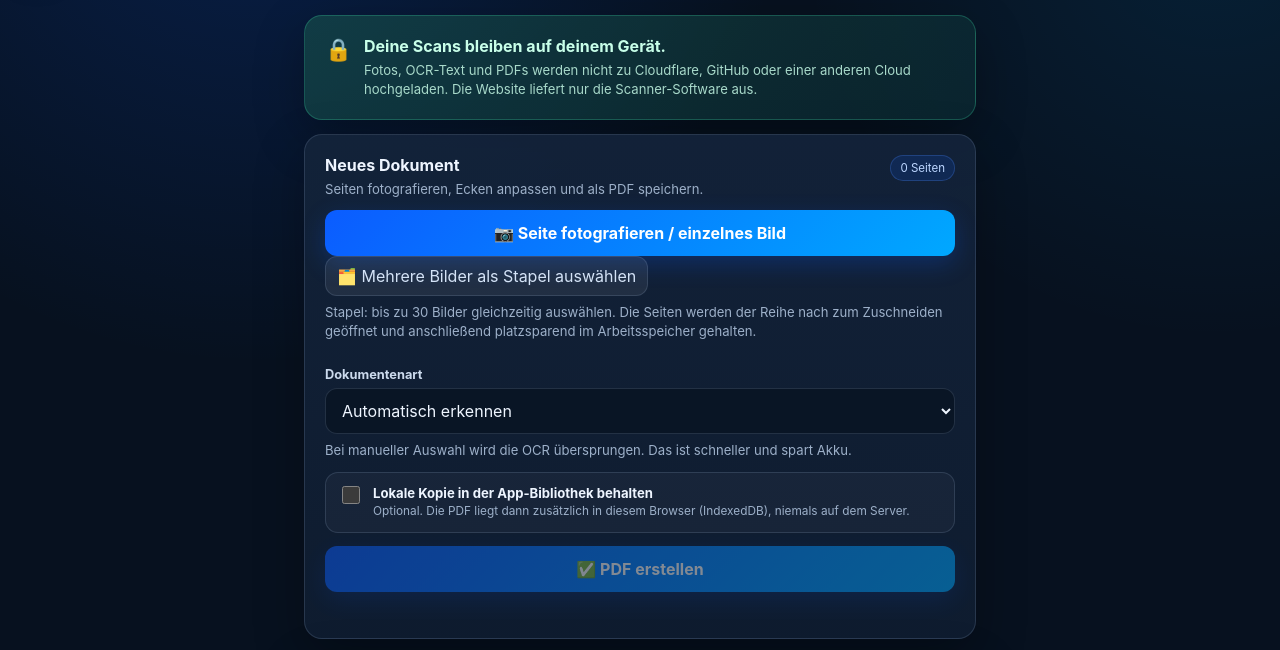
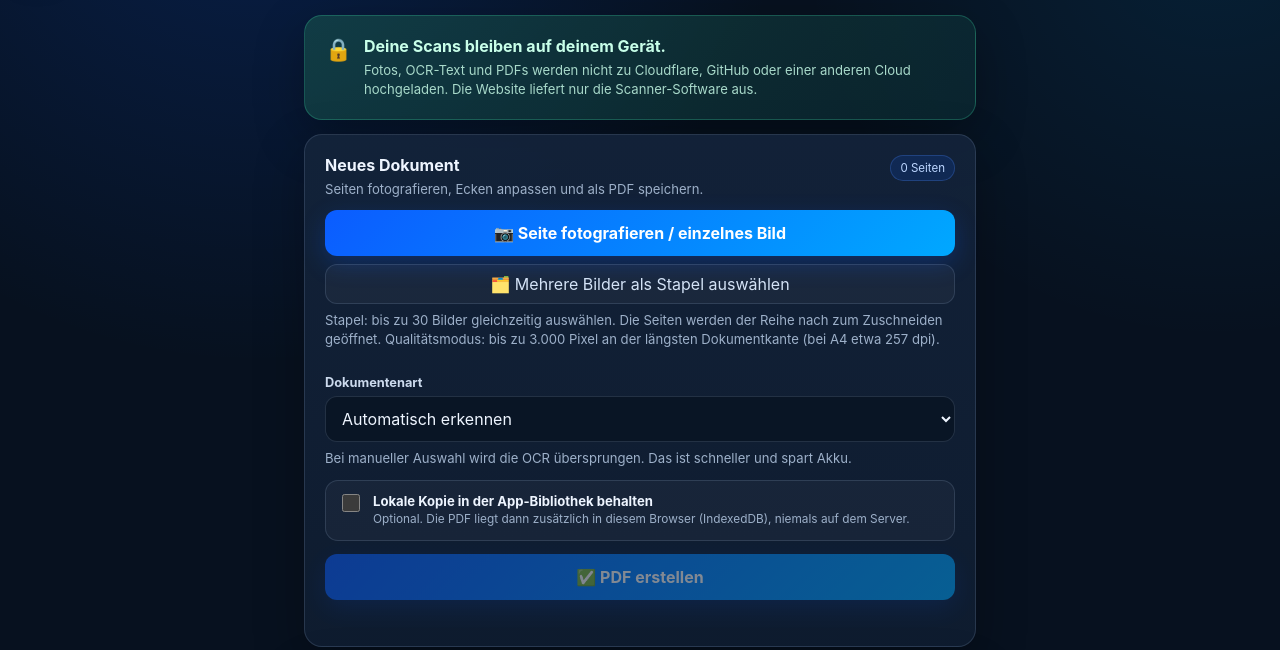
Before and after one commit to plasma19911/dokuscan, a website: page public/index.html in a window 1280 px wide. Shown: the part 76-726 px from the top of the page. Drawn offline with Linux system fonts and the light colour scheme.

Commit message:
Enable 30-page batch picker and 3000px quality mode

```diff
--- a/public/index.html
+++ b/public/index.html
@@ -46,8 +46,8 @@
     <input type="file" id="cameraInput" accept="image/*" capture="environment" hidden>
     <input type="file" id="batchInput" accept="image/*" multiple hidden>
     <button id="addPageBtn" class="primary" type="button">📷 Seite fotografieren / einzelnes Bild</button>
-    <button id="batchAddBtn" class="ghost-btn batch-btn" type="button">🗂️ Mehrere Bilder als Stapel auswählen</button>
-    <p class="hint compact">Stapel: bis zu 30 Bilder gleichzeitig auswählen. Die Seiten werden der Reihe nach zum Zuschneiden geöffnet und anschließend platzsparend im Arbeitsspeicher gehalten.</p>
+    <button id="batchAddBtn" class="ghost-btn dark" type="button">🗂️ Mehrere Bilder als Stapel auswählen</button>
+    <p class="hint compact">Stapel: bis zu 30 Bilder gleichzeitig auswählen. Die Seiten werden der Reihe nach zum Zuschneiden geöffnet. Qualitätsmodus: bis zu 3.000 Pixel an der längsten Dokumentkante (bei A4 etwa 257 dpi).</p>
 
     <div id="pageList" class="page-list"></div>
 
@@ -129,5 +129,6 @@
 <script src="/lib/storage.js"></script>
 <script src="/lib/classify.js"></script>
 <script src="/app.js"></script>
+<script src="/batch.js"></script>
 </body>
 </html>
```
